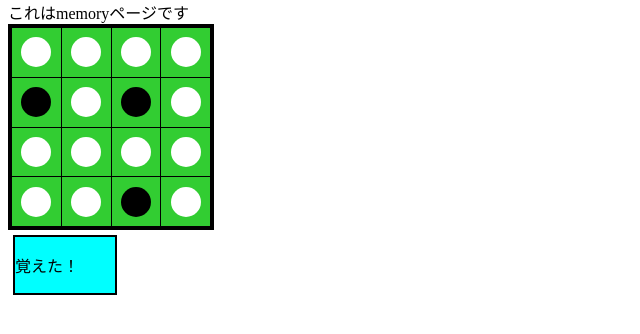
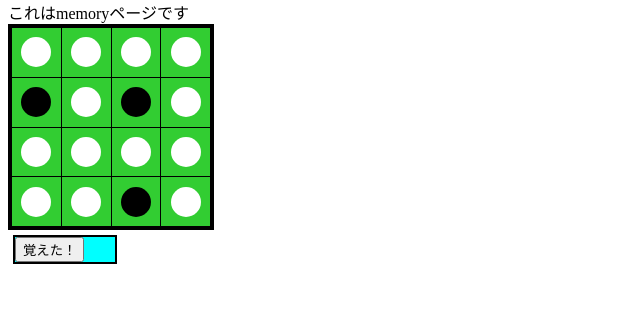
Before and after one commit to kf53495/flash64, a Django app: page /memory/ in a window 1280 px wide. Shown: the part 35-369 px from the top of the page, without its empty margins (0-640 px from the left). Run offline with Django 4.2, Linux system fonts and the light colour scheme.

Commit message:
覚えたボタンをクリックすると盤面の石が消えるように設定

```diff
--- a/memory64/static/memory.css
+++ b/memory64/static/memory.css
@@ -27,9 +27,13 @@ td{
   margin: auto;
 }
 
-.memorised-btn {
+.memorized-btn-frame {
   width: 100px;
   margin: 5px;
   border: 2px black solid;
   background-color: aqua;
 }
+
+.memorized-btn {
+  margin: auto;
+}
--- a/memory64/static/memory.js
+++ b/memory64/static/memory.js
@@ -6,6 +6,23 @@ const setStoneColor = () => {
       value.style.backgroundColor = "#ffffff"
     };
   });
-}
+};
 
-window.addEventListener("load", setStoneColor)
+const hideStones = () => {
+  const memorizedBtn = document.getElementById('btn')
+  const stoneColor = document.querySelectorAll('.circle');
+  function changeColor() {
+    stoneColor.forEach(function(value) {
+    value.style.backgroundColor = "#32cd32"
+    });
+  };
+  btn.addEventListener('click', changeColor);
+};
+// window.onload = function() {
+//   const memorizedBtn = document.querySelector('.memorized-btn')
+//   console.log(memorizedBtn)
+// }
+
+
+window.addEventListener('DOMContentLoaded', setStoneColor)
+window.addEventListener('DOMContentLoaded', hideStones)
--- a/memory64/templates/memory.html
+++ b/memory64/templates/memory.html
@@ -39,8 +39,7 @@
         </table>
       </div>
     </div>
-    <div class="memorised-btn">
-      <p>覚えた！</p>
-    </div>
+    <div class="memorized-btn-frame">
+      <button class="memorized-btn" id="btn">覚えた！</button>
   </body>
 </html>
```
